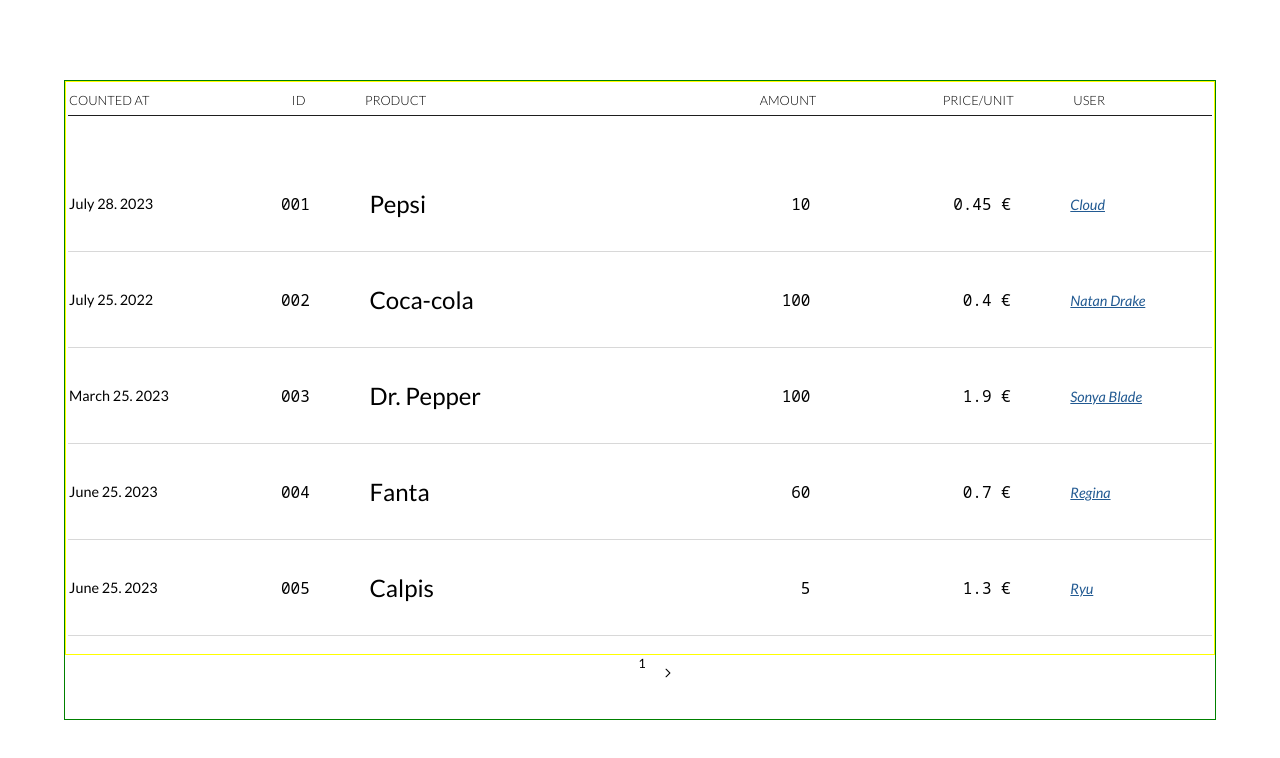
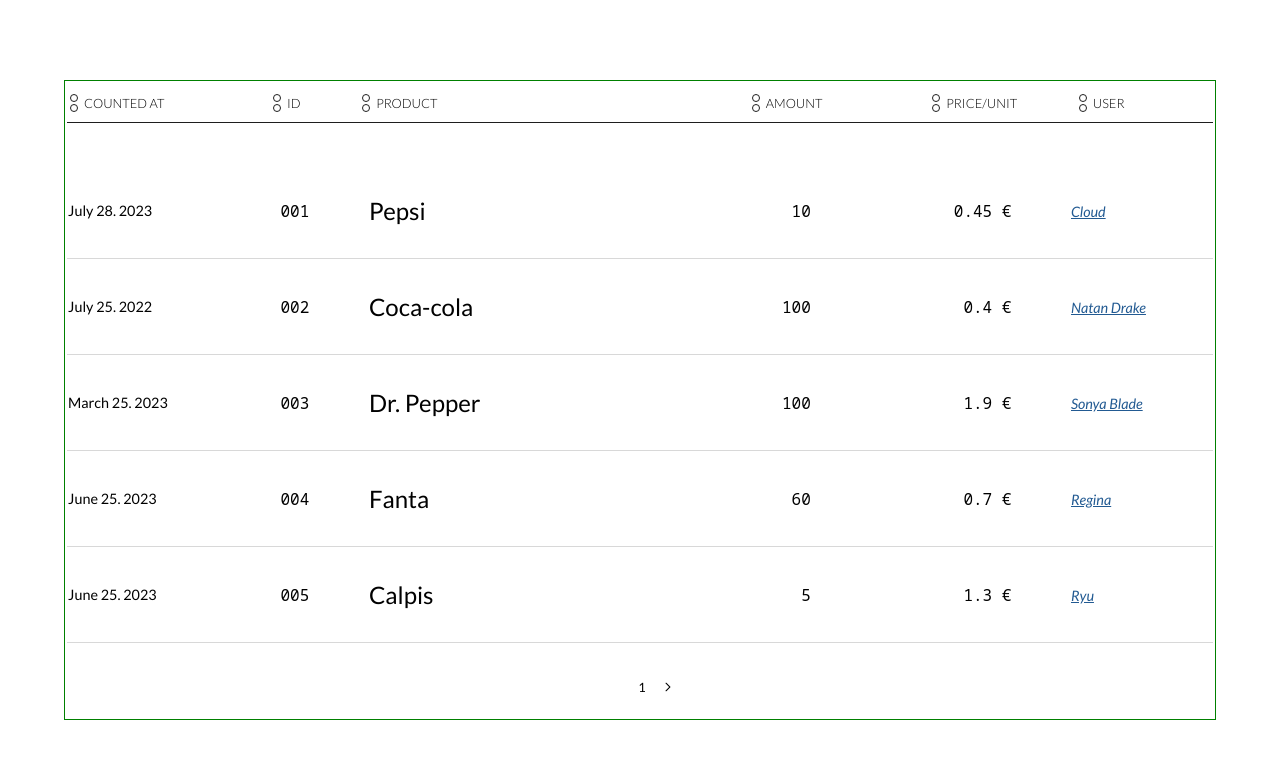
Before and after one commit to sigristarisa/zupan-assignment, a React (Create React App) app: page / in a window 1280 px wide. Shown: the top 758 px of the page. Built offline with nearby package versions, Linux system fonts and the light colour scheme.

Commit message:
created sorting icon with css

```diff
--- a/src/App.js
+++ b/src/App.js
@@ -1,5 +1,6 @@
 import { useState } from "react";
 import data from "./data.json";
+import SortIcons from "./Components/SortIcons";
 import { formatDate, formatId, formatPrice } from "./helpers/formatters.js";
 import { sortStrings, sortNumbers, sortDates } from "./helpers/sorters.js";
 import "./styles/reset.css";
@@ -59,37 +60,43 @@
                 className='grid-column_two'
                 onClick={() => handleSortStatus("countedAt", "date")}
               >
-                COUNTED AT
+                <SortIcons />
+                <p>COUNTED AT</p>
               </th>
               <th
                 className='grid-column_one table-header_num'
                 onClick={() => handleSortStatus("id", "number")}
               >
-                ID
+                <SortIcons />
+                <p>ID</p>
               </th>
               <th
                 className='grid-column_four'
                 onClick={() => handleSortStatus("product", "string")}
               >
-                PRODUCT
+                <SortIcons />
+                <p>PRODUCT</p>
               </th>
               <th
                 className='grid-column_one table-header_num'
                 onClick={() => handleSortStatus("quantity", "number")}
               >
-                AMOUNT
+                <SortIcons />
+                <p>AMOUNT</p>
               </th>
               <th
                 className='grid-column_two table-header_num'
-                onClick={() => handleSortStatus("quantity", "number")}
+                onClick={() => handleSortStatus("price", "number")}
               >
-                PRICE/UNIT
+                <SortIcons />
+                <p>PRICE/UNIT</p>
               </th>
               <th
                 className='grid-column_two'
                 onClick={() => handleSortStatus("product", "string")}
               >
-                USER
+                <SortIcons />
+                <p>USER</p>
               </th>
             </tr>
             {setCurrentItems().map(
--- /dev/null
+++ b/src/Components/SortIcons.jsx
@@ -0,0 +1,10 @@
+const SortIcons = () => {
+  return (
+    <div className='container__sort-icons'>
+      <div className='sort-icon'></div>
+      <div className='sort-icon'></div>
+    </div>
+  );
+};
+
+export default SortIcons;
--- a/src/styles/reset.css
+++ b/src/styles/reset.css
@@ -14,3 +14,7 @@
   display: grid;
   place-items: center;
 }
+
+p {
+  margin: 0;
+}
--- a/src/styles/style.css
+++ b/src/styles/style.css
@@ -16,7 +16,7 @@
   height: 80vh;
   display: flex;
   flex-direction: column;
-  justify-content: start;
+  align-items: center;
   border: solid green 1px;
 }
 
@@ -24,20 +24,22 @@
   width: 100%;
   height: 90%;
   overflow: scroll;
-  border: solid yellow 1px;
 }
 
 .table-header {
-  height: 32px;
+  height: 40px;
   margin-bottom: 40px;
   font-size: 0.8em;
   border-bottom: solid var(--off-black) 1px;
   align-items: center;
-  text-align: left;
 }
 
 th {
+  display: flex;
+  align-items: center;
+  gap: 4px;
   font-weight: 300;
+  cursor: pointer;
 }
 
 .table-row {
@@ -48,7 +50,7 @@
 }
 
 .table-header_num {
-  text-align: right;
+  justify-content: end;
 }
 
 .table-row_num {
@@ -76,7 +78,7 @@
   /* border: red solid 1px; */
   display: flex;
   justify-content: space-around;
-  align-self: center;
+  align-items: center;
   font-size: 0.8em;
 }
 
@@ -114,3 +116,16 @@
 .btn__arrow-next:hover {
   fill: var(--grey);
 }
+
+.container__sort-icons {
+  width: fit-content;
+  height: fit-content;
+}
+
+.sort-icon {
+  width: 8px;
+  height: 8px;
+  margin: 2px;
+  border-radius: 50%;
+  border: var(--off-black) 1px solid;
+}
```
